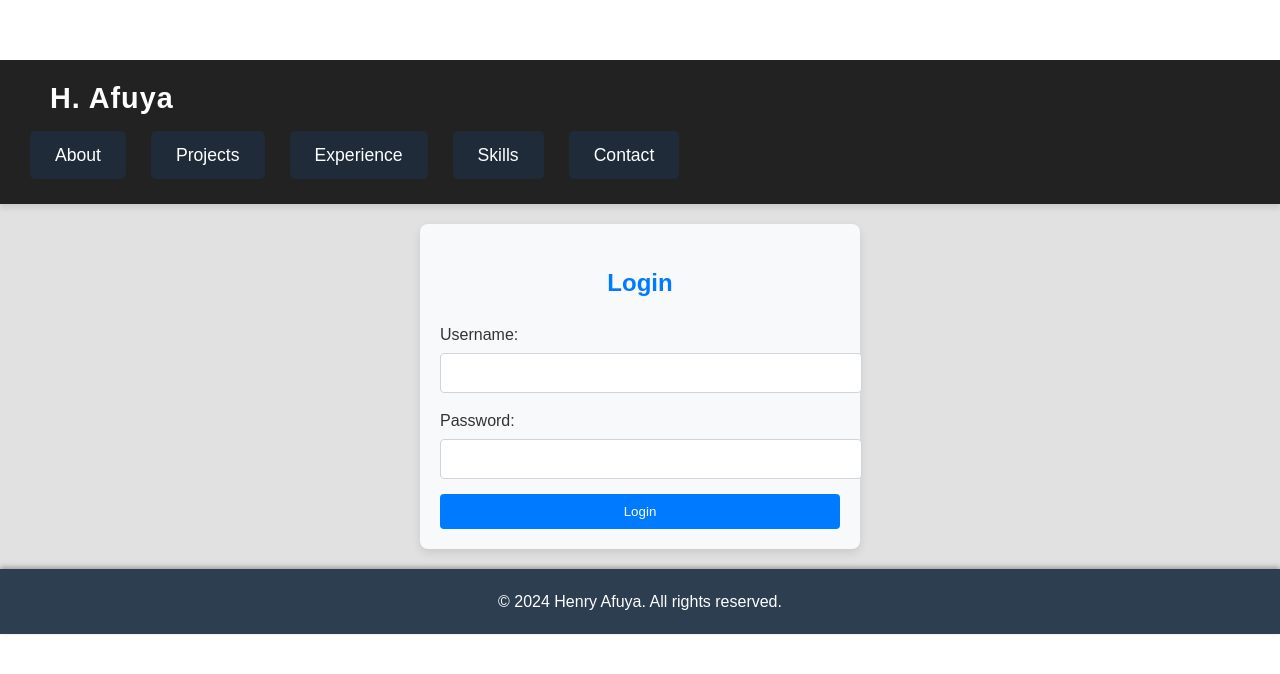
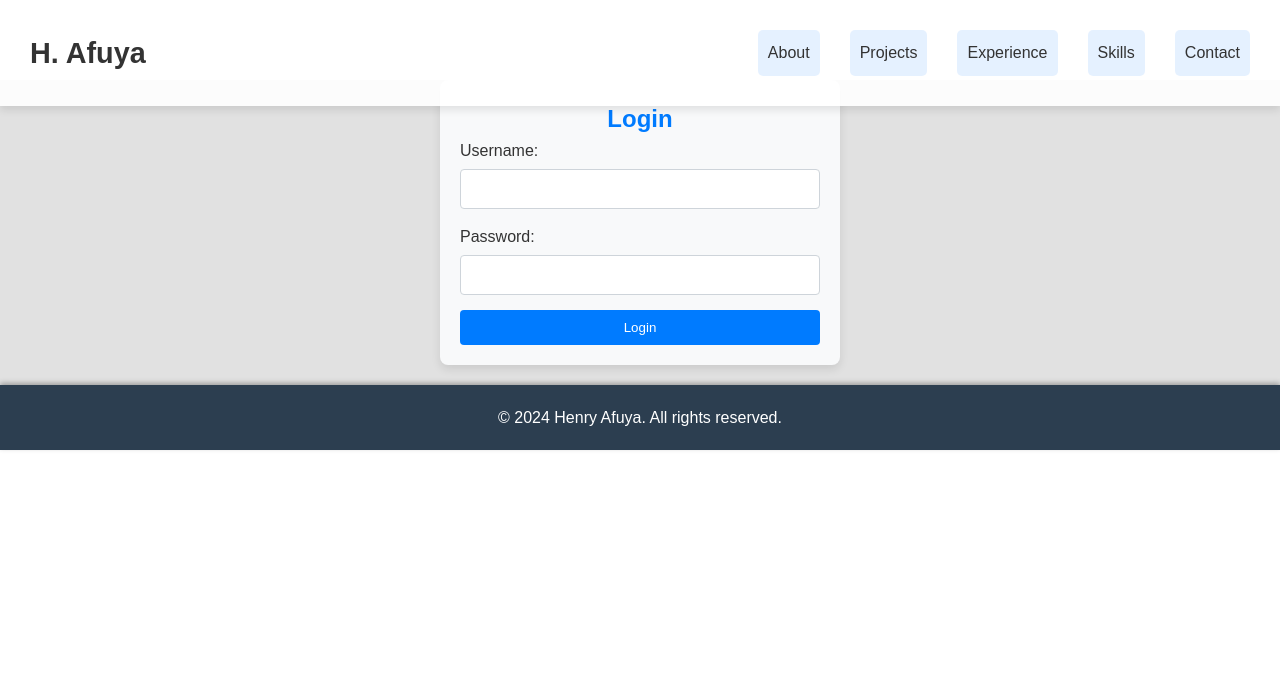
Before and after one commit to Afuyah/dev-portfolio, a React (Create React App) app: page /login in a window 1280 px wide. Shown: the top 674 px of the page. Built offline with nearby package versions, Linux system fonts and the light colour scheme.

Commit message:
Update Header.css

```diff
--- a/src/components/Header.css
+++ b/src/components/Header.css
@@ -1,135 +1,133 @@
-/* General Header Styling */
+/* Base styling */
+* {
+  margin: 0;
+  padding: 0;
+  box-sizing: border-box;
+}
+
+body {
+  font-family: 'Roboto', sans-serif;
+  line-height: 1.6;
+}
+
+/* Header styling */
 .header {
-  background-color: #222;
-  color: white;
-  padding: 15px 30px;
-  position: relative;
+  position: fixed;
+  top: 0;
+  left: 0;
+  width: 100%;
+  padding: 20px 30px;
+  background-color: rgba(255, 255, 255, 0.9);
+  display: flex;
+  justify-content: space-between;
+  align-items: center;
+  box-shadow: 0 4px 8px rgba(0, 0, 0, 0.1);
   z-index: 1000;
-  box-shadow: 0 4px 6px rgba(0, 0, 0, 0.1);
+  transition: background-color 0.3s ease, padding 0.3s ease, box-shadow 0.3s ease;
+}
+
+.header.scrolled {
+  padding: 10px 30px;
+  background-color: rgba(255, 255, 255, 0.95);
+  box-shadow: 0 6px 10px rgba(0, 0, 0, 0.15);
 }
 
 .header-content {
   display: flex;
-  justify-content: space-between;
   align-items: center;
-  max-width: 1200px;
-  margin: 0 auto;
 }
 
+/* Title styling */
 .header-title {
   font-size: 1.8rem;
-  font-weight: 700;
-  margin: 0;
-  letter-spacing: 1px;
-  color: #fff;
-  transition: color 0.3s ease;
+  font-weight: bold;
+  color: #333;
+  transition: font-size 0.3s ease;
 }
 
-.header-title:hover {
-  color: #f0c14b;
+.header.scrolled .header-title {
+  font-size: 1.5rem;
 }
 
-/* Hamburger Menu Styling */
+/* Hamburger button styling */
 .hamburger {
   display: none;
   flex-direction: column;
-  justify-content: space-between;
   cursor: pointer;
-  width: 30px;
-  height: 24px;
-  transition: all 0.3s ease-in-out;
+  gap: 5px;
 }
 
 .bar {
+  width: 25px;
   height: 3px;
-  background-color: white;
-  border-radius: 2px;
-  transition: transform 0.4s ease, opacity 0.4s ease;
+  background-color: #333;
+  transition: all 0.3s ease;
 }
 
-.active:nth-child(1) {
-  transform: rotate(45deg) translate(7px, 7px);
+.hamburger.active .bar:nth-child(1) {
+  transform: translateY(8px) rotate(45deg);
 }
 
-.active:nth-child(2) {
+.hamburger.active .bar:nth-child(2) {
   opacity: 0;
 }
 
-.active:nth-child(3) {
-  transform: rotate(-45deg) translate(7px, -7px);
+.hamburger.active .bar:nth-child(3) {
+  transform: translateY(-8px) rotate(-45deg);
 }
 
-/* Navigation Styling */
+/* Navigation styling */
 .nav {
   display: flex;
   align-items: center;
+  transition: transform 0.3s ease;
 }
 
 .nav ul {
+  display: flex;
   list-style: none;
-  display: flex;
-  gap: 25px;
-  margin: 0;
-  padding: 0;
+  gap: 30px;
 }
 
 .nav ul li {
-  position: relative;
+  padding: 10px;
 }
 
 .nav ul li a {
   text-decoration: none;
-  color: white;
-  font-size: 1.1rem;
-  padding: 10px 15px;
+  color: #333;
   font-weight: 500;
-  border-radius: 5px;
-  transition: background-color 0.3s ease, color 0.3s ease;
+  transition: color 0.3s ease;
 }
 
 .nav ul li a:hover {
-  background-color: #f0c14b;
-  color: #222;
+  color: #007bff; /* Accent color for hover */
 }
 
-/* Navigation Hover Effect */
-.nav ul li a::before {
-  content: '';
-  position: absolute;
-  width: 0;
-  height: 2px;
-  bottom: 0;
-  left: 0;
-  background-color: #f0c14b;
-  transition: all 0.3s ease-in-out;
-}
-
-.nav ul li a:hover::before {
-  width: 100%;
-}
-
-/* Responsive Styles for Mobile */
+/* Mobile menu styling */
 @media (max-width: 768px) {
   .hamburger {
     display: flex;
   }
 
   .nav {
-    position: absolute;
-    top: 60px;
-    left: 0;
-    width: 100%;
-    background-color: #222;
-    display: none;
+    position: fixed;
+    top: 0;
+    right: 0;
+    height: 100vh;
+    width: 250px;
+    background-color: #fff;
+    transform: translateX(100%);
     flex-direction: column;
-    align-items: center;
-    padding: 20px 0;
-    border-top: 1px solid #333;
-    box-shadow: 0 8px 16px rgba(0, 0, 0, 0.2);
+    justify-content: center;
+    align-items: flex-start;
+    padding-left: 30px;
+    box-shadow: -4px 0 8px rgba(0, 0, 0, 0.2);
+    transition: transform 0.3s ease;
   }
 
   .nav.open {
-    display: flex;
+    transform: translateX(0);
   }
 
   .nav ul {
@@ -138,29 +136,37 @@
   }
 
   .nav ul li {
-    width: 100%;
-    text-align: center;
+    padding: 15px 0;
   }
 
   .nav ul li a {
-    display: block;
-    width: 100%;
-    padding: 15px 0;
+    font-size: 1.2rem;
   }
 }
 
-/* Smooth Transitions for Menu */
-.nav {
-  transition: max-height 0.4s ease;
+/* Scrollbar customization for mobile menu */
+.nav.open {
+  overflow-y: auto;
 }
 
-.nav.open {
-  max-height: 500px; /* Smooth drop-down effect */
+.nav::-webkit-scrollbar {
+  width: 5px;
 }
 
-/* Additional Styling for Responsiveness */
-@media (min-width: 769px) {
-  .header-content {
-    padding: 0 20px;
-  }
+.nav::-webkit-scrollbar-track {
+  background: #f1f1f1;
 }
+
+.nav::-webkit-scrollbar-thumb {
+  background: #888;
+}
+
+.nav::-webkit-scrollbar-thumb:hover {
+  background: #555;
+}
+
+/* Hover effects for active elements */
+.nav ul li a.active {
+  color: #007bff;
+  font-weight: bold;
+}
```
